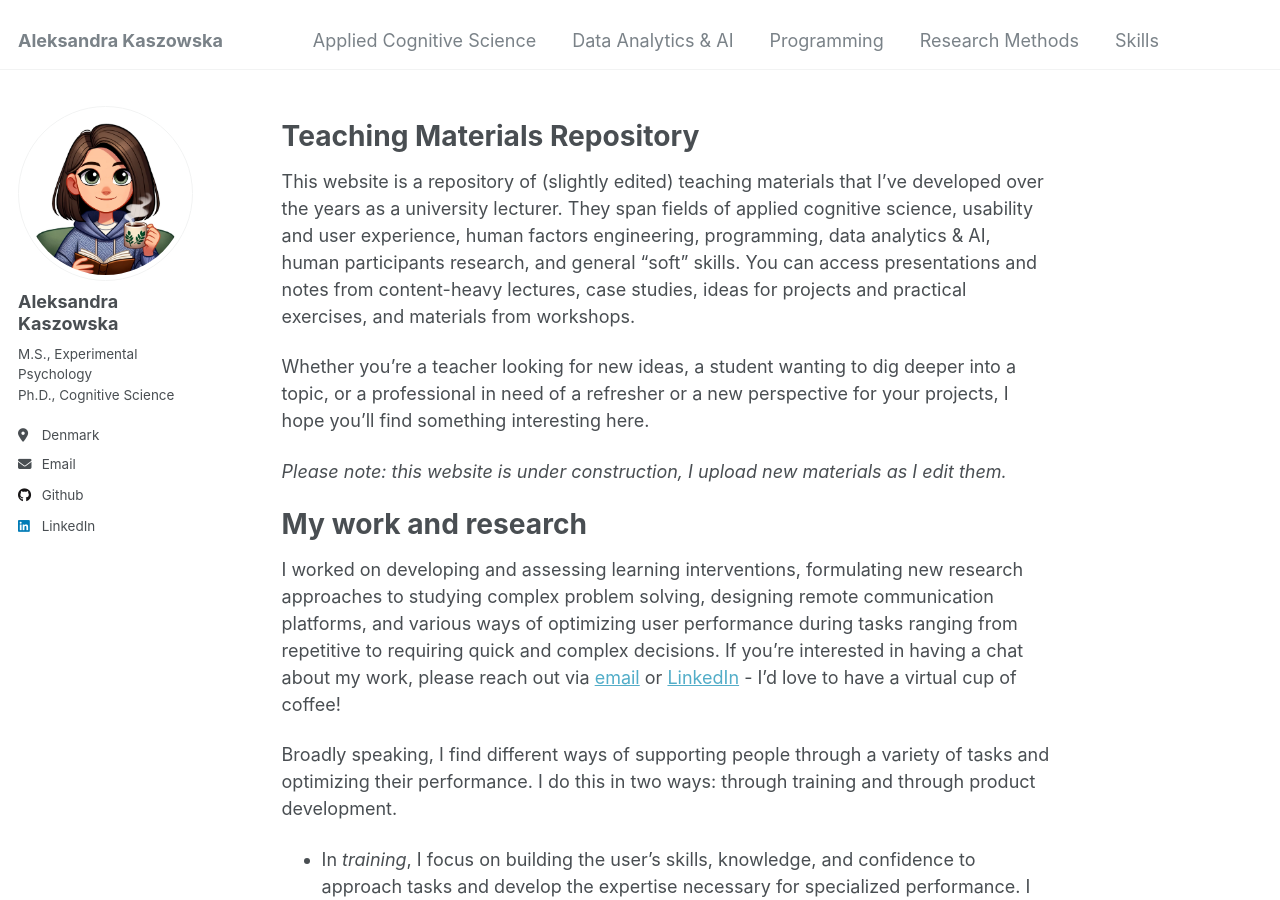
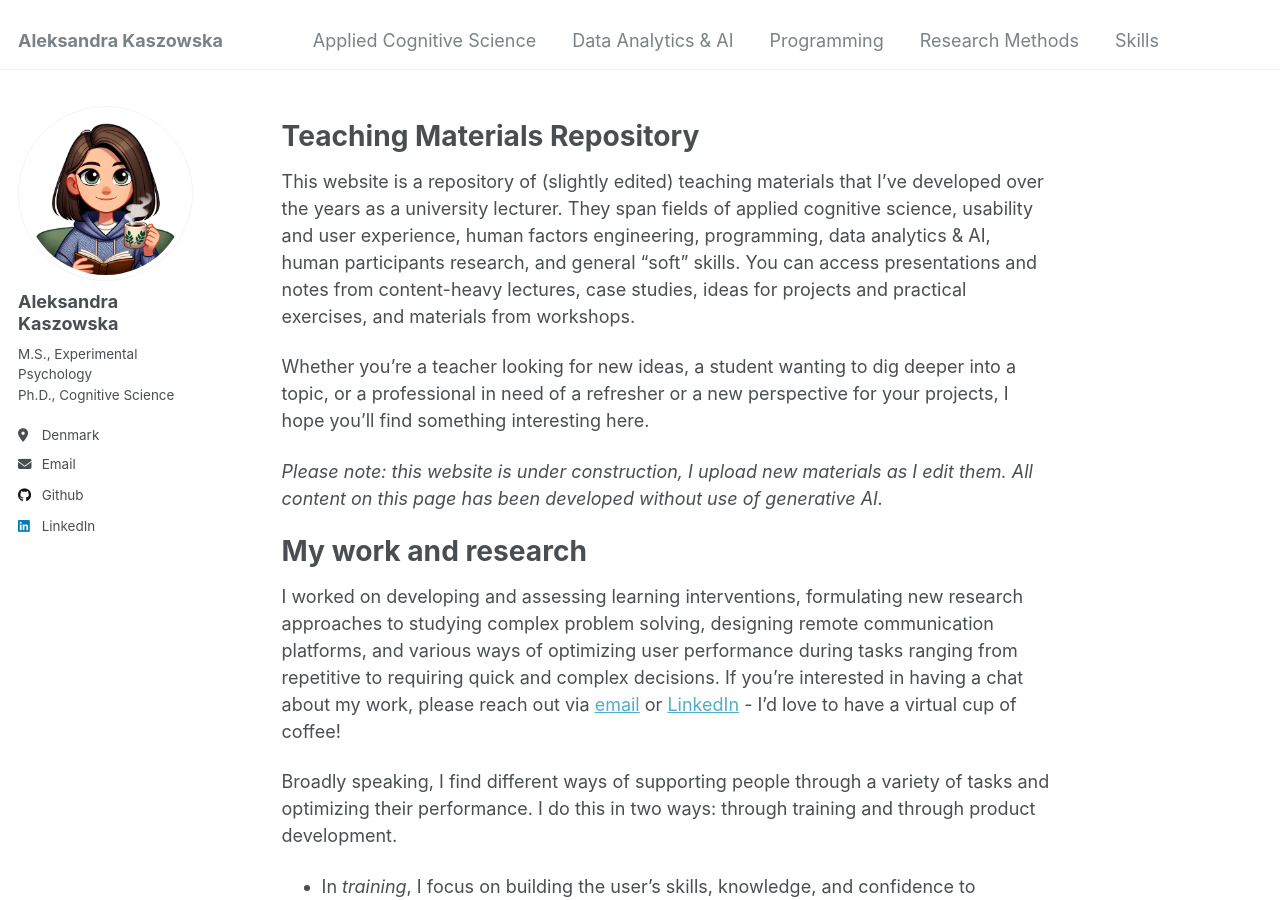
Before and after one commit to akaszowska/akaszowska.github.io, a Jekyll site: the page built from _pages/about.md, in a window 1280 px wide and 900 px high. Built offline with Jekyll 4.4.1, drawn with Linux system fonts in a browser that asks for light colours.

Commit message:
Update about.md

```diff
--- a/_pages/about.md
+++ b/_pages/about.md
@@ -13,7 +13,7 @@ This website is a repository of (slightly edited) teaching materials that I've d
 
 Whether you're a teacher looking for new ideas, a student wanting to dig deeper into a topic, or a professional in need of a refresher or a new perspective for your projects, I hope you'll find something interesting here.
 
-_Please note: this website is under construction, I upload new materials as I edit them._
+_Please note: this website is under construction, I upload new materials as I edit them. All content on this page has been developed without use of generative AI._
 
 My work and research
 ======
```
